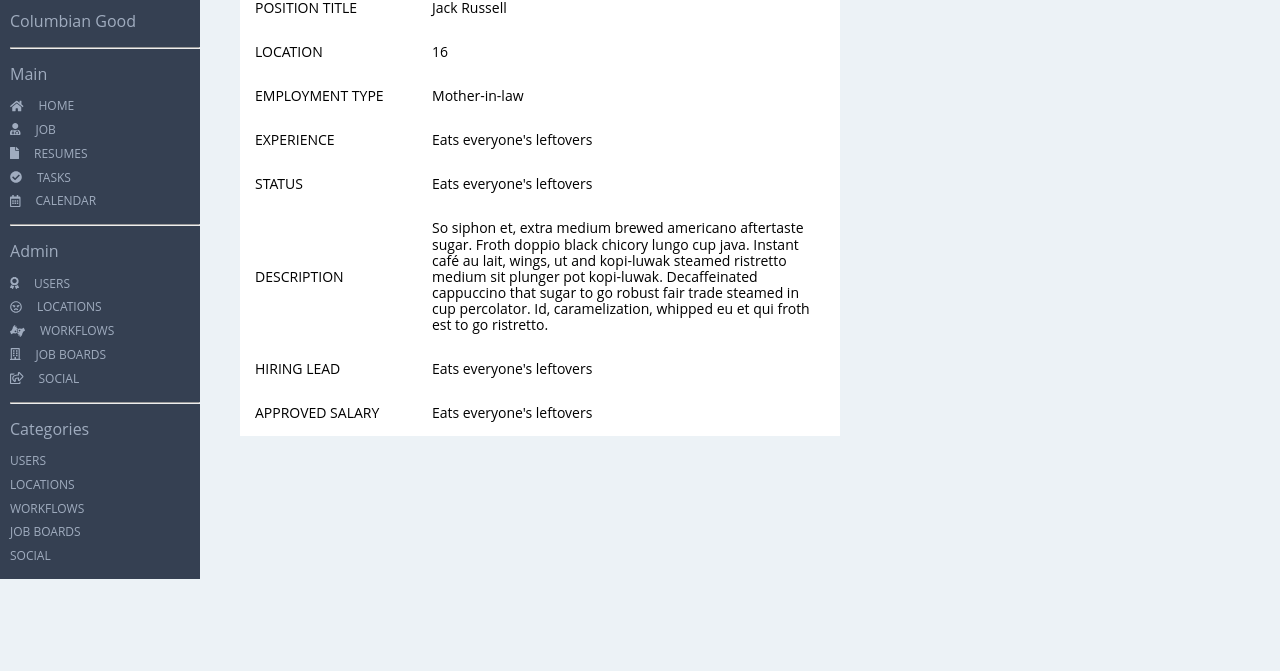
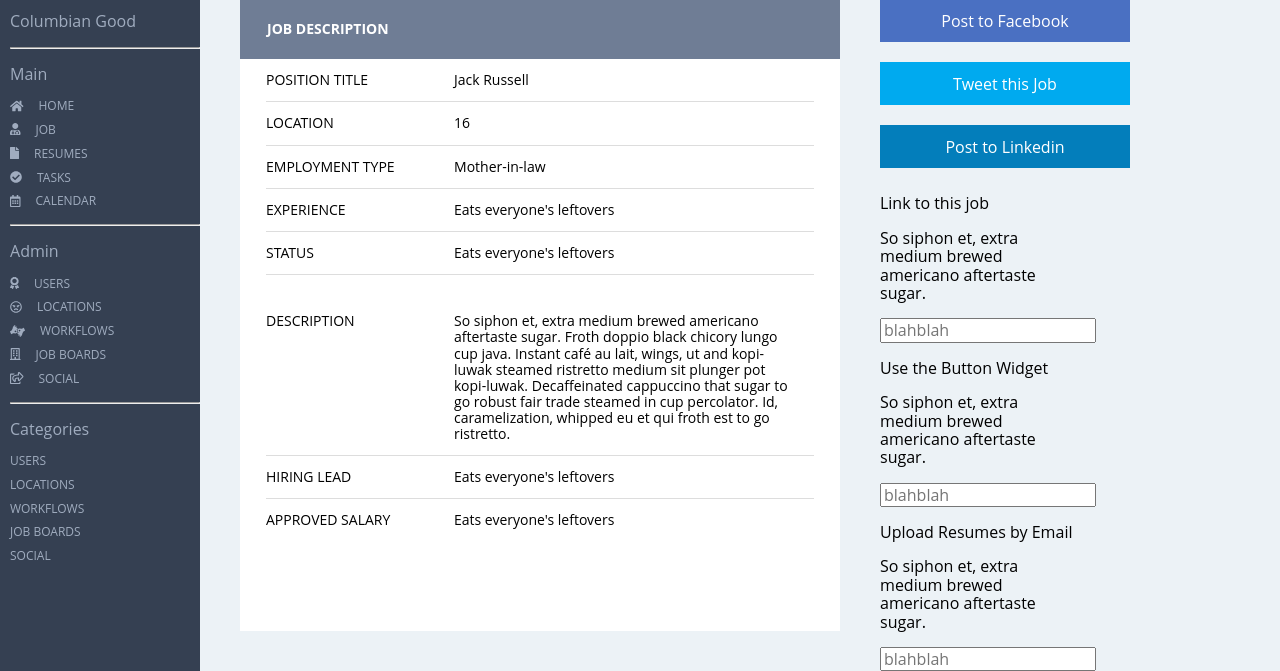
Before and after one commit to kobesparrow/mc-comp-challenge-2, a plain HTML site: page index.html in a window 1280 px wide. Shown: the part 157-828 px from the top of the page. Before the commit the page ends 800 px from the top, so only its background shows below. Drawn offline with Linux system fonts and the light colour scheme.

Commit message:
style table

```diff
--- a/index.html
+++ b/index.html
@@ -69,64 +69,116 @@
   <container class="body-top">
 
 
-
+  <ul>
+    <li class="body-top--navlist"></li>
+    <li class="body-top--navlist"></li>
+    <li class="body-top--navlist"></li>
+    <li class="body-top--navlist"></li>
+    <li class="body-top--navlist"></li>
+    <li class="body-top--navlist"></li>
+    <li class="body-top--navlist"></li>
   </container>
 </article>
 
 <article class="box3">
   <!-- BODY MIDDLE -->
+  <container class="body-">
   <container class="body-middle">
-
+    <p> This will be graphs and images and things</p>
 
 
 
   </container>
 
+  <div class="body-linebreak">
+    <hr>
+  </div>
+
   <!-- BODY TABLE -->
 <container class="body-table">
   <div class="table-div">
   <table>
-    <tr class="table-header">
-      <td class="table-left-column">JOB DESCRIPTION</td>
+    <thead>
+      <th></th>
+      <th colspan="3" class="table-styles">JOB DESCRIPTION</th>
+  </thead>
+  <tbody>
+    <tr>
+      <td></td>
+      <td class="table-left-column table-border-columns">POSITION TITLE</td>
+      <td class="table-border-columns">Jack Russell</td>
       <td></td>
     </tr>
     <tr>
-      <td class="table-left-column">POSITION TITLE</td>
-      <td>Jack Russell</td>
+      <td></td>
+      <td class="table-left-column table-border-columns">LOCATION</td>
+      <td class="table-border-columns">16</td>
+      <td></td>
     </tr>
     <tr>
-      <td class="table-left-column">LOCATION</td>
-      <td>16</td>
+      <td></td>
+      <td class="table-left-column table-border-columns">EMPLOYMENT TYPE
+      </td>
+      <td class="table-border-columns">Mother-in-law</td>
+      <td></td>
     </tr>
     <tr>
-      <td class="table-left-column">EMPLOYMENT TYPE</td>
-      <td>Mother-in-law</td>
+      <td></td>
+      <td class="table-left-column table-border-columns">EXPERIENCE</td>
+      <td class="table-border-columns">Eats everyone's leftovers</td>
+      <td></td>
     </tr>
     <tr>
-      <td class="table-left-column">EXPERIENCE</td>
-      <td>Eats everyone's leftovers</td>
+      <td></td>
+      <td class="table-left-column table-border-columns">STATUS</td>
+      <td class="table-border-columns">Eats everyone's leftovers</td>
+      <td></td>
+    </tr>
+    <td>
+    <tr>
+      <td></td>
+      <td class="table-left-column table-border-columns">DESCRIPTION</td>
+      <td class="table-border-columns">So siphon et, extra medium brewed americano aftertaste sugar. Froth doppio black chicory lungo cup java. Instant café au lait, wings, ut and kopi-luwak steamed ristretto medium sit plunger pot kopi-luwak. Decaffeinated cappuccino that sugar to go robust fair trade steamed in cup percolator. Id, caramelization, whipped eu et qui froth est to go ristretto.</td>
+      <td></td>
     </tr>
     <tr>
-      <td class="table-left-column">STATUS</td>
-      <td>Eats everyone's leftovers</td>
+      <td></td>
+      <td class="table-left-column table-border-columns">HIRING LEAD</td>
+      <td class="table-border-columns">Eats everyone's leftovers</td>
+      <td></td>
     </tr>
     <tr>
-      <td class="table-left-column">DESCRIPTION</td>
-      <td>So siphon et, extra medium brewed americano aftertaste sugar. Froth doppio black chicory lungo cup java. Instant café au lait, wings, ut and kopi-luwak steamed ristretto medium sit plunger pot kopi-luwak. Decaffeinated cappuccino that sugar to go robust fair trade steamed in cup percolator. Id, caramelization, whipped eu et qui froth est to go ristretto.</td>
+      <td></td>
+      <td class="table-left-column">APPROVED SALARY
+      </td>
+      <td>Eats everyone's leftovers</td>
+      <td></td>
     </tr>
-    <tr>
-      <td class="table-left-column">HIRING LEAD</td>
-      <td>Eats everyone's leftovers</td>
-    </tr>
-    <tr>
-      <td class="table-left-column">APPROVED SALARY</td>
-      <td>Eats everyone's leftovers</td>
-    </tr>
+  </tbody>
   </table>
 </div>
 
   <!-- FOOTER COLUMN -->
   <container class="footer-column">
+    <button class="social-button facebook">Post to Facebook</button>
+    <button class="social-button twitter">Tweet this Job</button>
+    <button class="social-button linkedin">Post to Linkedin</button>
+    <div class="footer-linktojob">
+      <p>Link to this job</p>
+      <p>So siphon et, extra medium brewed americano aftertaste sugar.</p>
+      <input type="text" placeholder="blahblah">
+    </div>
+    <div class="footer-bottomwidget">
+      <p>Use the Button Widget</p>
+      <p>So siphon et, extra medium brewed americano aftertaste sugar.</p>
+      <input type="text" placeholder="blahblah">
+    </div>
+    <div class="footer-uploadresumes">
+      <p>Upload Resumes by Email</p>
+      <p>So siphon et, extra medium brewed americano aftertaste sugar.</p>
+      <input type="text" placeholder="blahblah">
+    </div>
+
 
 
 
@@ -135,5 +187,6 @@
   </container>
   </article>
 </container>
+</container>
   </body>
 </html>
--- a/styles.css
+++ b/styles.css
@@ -65,20 +65,44 @@ nav.nav-header {
 .nav-header--searchbar {
   width: 90%;
 }
-/*
+
+.body-top--navlist {
+  disp
+}
+
 .body-table {
-  background-color: #ECF2F6;
+  display: flex;
+  flex-direction: row;
+/*  background-color: #ECF2F6;
   width: 1005:;*/
+}
+.body-grid {
+/*  display: grid;
+  grid-template-rows: 600px 250px;
+  grid-template-areas:
+  "bodytop bodytop"
+  "line line"
+  "table social"*/
+}
+
+.body-middle {
+  grid-area: bodytop;
+}
+
+.body-linebreak {
+  grid-area: line;
 }
 
 div.table-div {
   margin: 40px;
   background-color: white;
+  grid-area: table;
 }
 
 table {
   width: 600px;
-  margin: 40px;
+  border-collapse: collapse;
+/*  margin: 40px;*/
   font-size: 14px;
   background-color: white;
 }
@@ -88,13 +112,60 @@ table td {
   /*border: 1px solid #ddd;*/
 }
 
-tr.table-header {
+th {
+  background-color: #6F7D95;
+}
+
+.table-styles {
   background-color: #6F7D95;
   color: white;
   height: 60px;
   border-color: #354052;
+  text-align: left;
+  /*margin-left: 10px;*/
 }
 
 .table-left-column {
   width: 175px;
+  vertical-align: top;
+  padding-left: 0px;
+  /*border-bottom: 1px solid #ddd;*/
 }
+
+.table-border-columns {
+  border-bottom: 1px solid #ddd;
+}
+
+container.footer-column {
+  margin-top: 40px;
+  width: 200px;
+  display: flex;
+  flex-direction: column;
+  padding-top: 0px;
+  /*grid-area: social;*/
+}
+
+.social-button {
+  width: 250px;
+  height: 43px;
+  color: white;
+  margin: 10px 0px 10px 0px;
+  border: 0px;
+}
+
+.facebook {
+  background-color: #4A70C2;
+  margin-top: 0px;
+}
+
+.twitter {
+  background-color: #00AAEF;
+}
+
+.linkedin {
+  background-color: #037EBB;
+}
+
+.footer-linktojob {
+
+}
```
